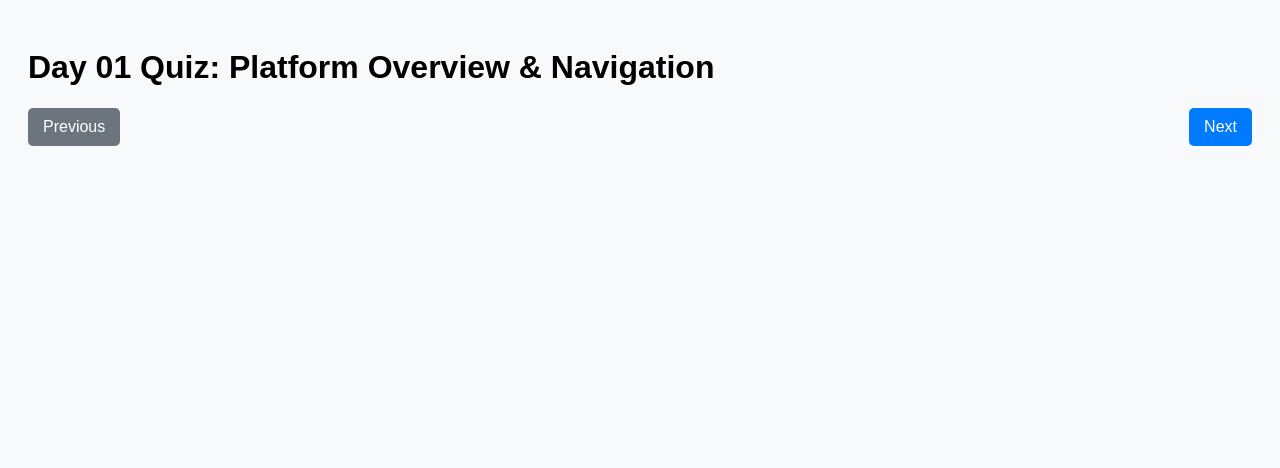
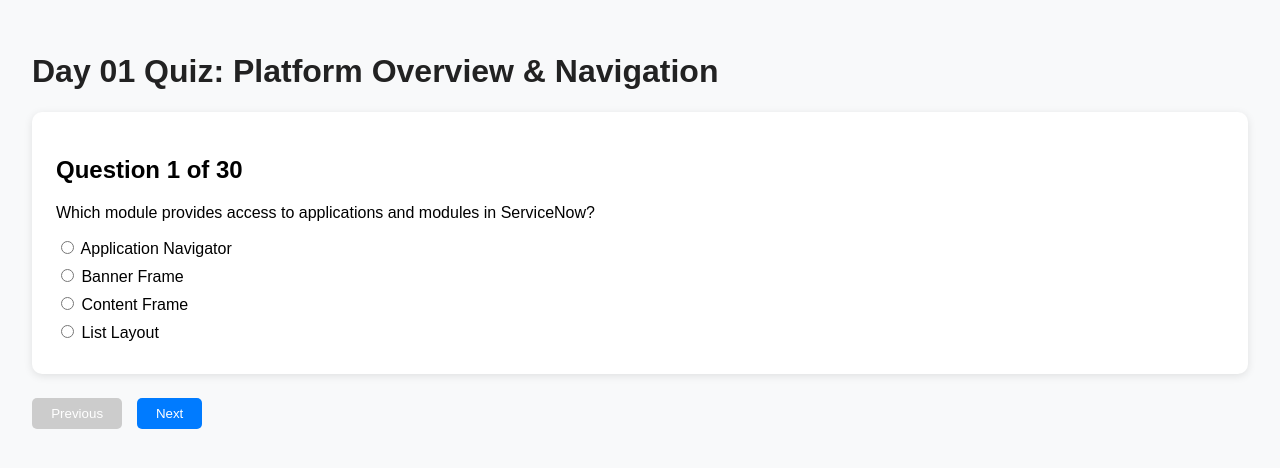
Before and after one commit to SivaSankarChandu/servicenow-csa-30day-masterplan, a plain HTML site: page quizzes/day01-quiz.html in a window 1280 px wide. Drawn offline with Linux system fonts and the light colour scheme.

Commit message:
day01-quiz-update

```diff
--- a/quizzes/day01-quiz.html
+++ b/quizzes/day01-quiz.html
@@ -1,256 +1,212 @@
 <!DOCTYPE html>
 <html lang="en">
 <head>
-  <meta charset="UTF-8">
-  <meta name="viewport" content="width=device-width, initial-scale=1.0">
-  <title>Day 01 - Platform Overview & Navigation Quiz</title>
+  <meta charset="UTF-8" />
+  <meta name="viewport" content="width=device-width, initial-scale=1.0"/>
+  <title>Day 01 Quiz: Platform Overview & Navigation</title>
   <style>
     body {
       font-family: Arial, sans-serif;
-      padding: 20px;
-      background-color: #f8f9fa;
+      background: #f8f9fa;
+      margin: 0;
+      padding: 2rem;
     }
-    .question {
-      display: none;
-      background-color: #ffffff;
-      border-radius: 8px;
-      box-shadow: 0 2px 4px rgba(0, 0, 0, 0.1);
-      padding: 20px;
-      margin-bottom: 20px;
+    h1 {
+      color: #222;
     }
-    .question.active {
-      display: block;
+    .question-card {
+      background: white;
+      border-radius: 10px;
+      box-shadow: 0 2px 8px rgba(0, 0, 0, 0.1);
+      padding: 1.5rem;
+      margin-top: 1rem;
     }
     .options label {
       display: block;
-      margin-bottom: 10px;
+      margin: 0.5rem 0;
+    }
+    .navigation {
+      margin-top: 1.5rem;
+    }
+    button {
+      padding: 0.5rem 1.2rem;
+      margin-right: 10px;
+      border: none;
+      border-radius: 5px;
+      background: #007bff;
+      color: white;
       cursor: pointer;
     }
-    .navigation {
-      margin-top: 20px;
-      display: flex;
-      justify-content: space-between;
-    }
-    button {
-      padding: 10px 15px;
-      font-size: 16px;
-      cursor: pointer;
-      border: none;
-      border-radius: 5px;
-    }
-    .prev-btn {
-      background-color: #6c757d;
-      color: white;
-    }
-    .next-btn {
-      background-color: #007bff;
-      color: white;
-    }
-    .answer {
-      margin-top: 10px;
-      display: none;
-      color: green;
+    button:disabled {
+      background: #ccc;
+      cursor: not-allowed;
     }
   </style>
 </head>
 <body>
-
   <h1>Day 01 Quiz: Platform Overview & Navigation</h1>
-
-<div id="quiz-container"></div>
-
+  <div class="question-card" id="questionCard"></div>
   <div class="navigation">
-  <button class="prev-btn" onclick="prevQuestion()">Previous</button>
-  <button class="next-btn" onclick="nextQuestion()">Next</button>
+    <button onclick="prevQuestion()" id="prevBtn">Previous</button>
+    <button onclick="nextQuestion()" id="nextBtn">Next</button>
   </div>
 
   <script>
     const questions = [
       {
-      q: "What is the primary purpose of the ServiceNow Platform?",
-      options: ["Email service automation", "Customer relationship management", "Digital workflow automation", "Hardware maintenance"],
-      answer: 2
+        question: "Which module provides access to applications and modules in ServiceNow?",
+        options: ["Application Navigator", "Banner Frame", "Content Frame", "List Layout"],
       },
       {
-      q: "Which UI component provides users quick access to applications and modules?",
-      options: ["Sidebar", "App Navigator", "Banner Frame", "Form Layout"],
-      answer: 1
+        question: "What is the purpose of the filter navigator?",
+        options: ["To find applications and modules quickly", "To filter records in a list", "To customize a form", "To create new tables"],
       },
       {
-      q: "In which module can you view and manage active user sessions?",
-      options: ["System Logs > Events", "User Administration > Active Sessions", "System Diagnostics > Sessions", "System Security > Sessions"],
-      answer: 1
+        question: "Which component displays the logo, user info, and global search?",
+        options: ["Application Navigator", "Content Frame", "Banner Frame", "List Header"],
+      },
+      // 🔁 Add questions 4 to 30 here (see below)
+      {
+        question: "Which UI component shows the list of records from a table?",
+        options: ["Form", "List", "Dictionary", "Module"],
       },
       {
-      q: "Which navigation type is introduced in the Next Experience UI?",
-      options: ["Legacy List View", "Classic UI Navigation", "Unified Navigation", "Simple Tabs"],
-      answer: 2
+        question: "What does clicking the star icon beside a module do?",
+        options: ["Marks it as favorite", "Deletes the module", "Sends feedback", "Creates a report"],
       },
       {
-      q: "What is a scoped application?",
-      options: ["An application with limited features", "A ServiceNow update set", "An application with a unique namespace to avoid conflicts", "A free plugin"],
-      answer: 2
+        question: "What is the Global Search used for?",
+        options: ["Searching in current form", "Finding update sets", "Searching across ServiceNow instance", "Locating roles only"],
       },
       {
-      q: "Which of the following are components of the ServiceNow interface?",
-      options: ["Application Navigator", "Content Frame", "Banner Frame", "All of the above"],
-      answer: 3
+        question: "What happens when you collapse the Application Navigator?",
+        options: ["You see the list view", "You gain more space in content frame", "It logs you out", "It switches theme"],
       },
       {
-      q: "Where do you access your user preferences like theme, timezone, and notifications?",
-      options: ["Profile > Preferences", "System Settings", "Banner Menu > Preferences", "App Settings"],
-      answer: 1
+        question: "What is the role of the Content Frame?",
+        options: ["Displays applications", "Displays modules", "Displays records or UI", "Displays system logs"],
       },
       {
-      q: "Which search option searches across all applications, tables, and modules?",
-      options: ["Global Search", "List Search", "Application Navigator", "Form Search"],
-      answer: 0
+        question: "Where is the User Menu located?",
+        options: ["Top left", "Bottom left", "Top right", "Bottom right"],
       },
       {
-      q: "What is the homepage used for in ServiceNow?",
-      options: ["To create user roles", "To configure servers", "To present key performance indicators and widgets", "To develop scripts"],
-      answer: 2
+        question: "Which option allows you to personalize your theme and layout?",
+        options: ["System Properties", "Preferences", "Update Set", "Workflow Editor"],
       },
       {
-      q: "What do you call the top-level navigation element in the Next Experience UI?",
-      options: ["Page Header", "Shell Header", "Navigation Bar", "Theme Controller"],
-      answer: 1
+        question: "Which of the following lets you impersonate another user?",
+        options: ["System Logs", "Global Search", "User Menu", "List Actions"],
       },
       {
-      q: "How do users typically access ServiceNow?",
-      options: ["Via a mobile app only", "SSH session", "Web browser", "Windows application"],
-      answer: 2
+        question: "Which layout is used to view a single record?",
+        options: ["List", "Module", "Form", "Dashboard"],
       },
       {
-      q: "Which role is required to install plugins in ServiceNow?",
-      options: ["itil", "admin", "catalog_admin", "plugin_user"],
-      answer: 1
+        question: "Which option provides UI access to create incidents?",
+        options: ["Incident Module", "Global Search", "System Logs", "Knowledge Base"],
       },
       {
-      q: "The Activity Stream can be accessed from which area in a form?",
-      options: ["Form header", "Related Links", "Form context menu", "Stream icon"],
-      answer: 3
+        question: "What is the function of the gear icon in the top-right?",
+        options: ["Open preferences", "Switch update sets", "Change UI policy", "Log out"],
       },
       {
-      q: "What is the name of the menu where users access Help, Settings, and Logout?",
-      options: ["Banner Menu", "Action Menu", "User Menu", "Help Menu"],
-      answer: 2
+        question: "What is a module in ServiceNow?",
+        options: ["A page or function within an application", "A CSS theme", "A scripting engine", "A user group"],
       },
       {
-      q: "Which type of menu item in the Application Navigator links to a list of records?",
-      options: ["Module", "Table", "Record", "Role"],
-      answer: 0
+        question: "What is the default homepage in ServiceNow called?",
+        options: ["Now Dashboard", "UI View", "Service Portal", "Landing Page"],
       },
       {
-      q: "What does the star icon represent in the application navigator?",
-      options: ["Important Modules", "New Modules", "Favorites", "Recently Accessed"],
-      answer: 2
+        question: "Which feature allows users to favorite frequently used items?",
+        options: ["Pinned Views", "Starred Items", "Shortcut Panel", "Service Links"],
       },
       {
-      q: "How do you personalize your landing page in Next Experience UI?",
-      options: ["Edit Homepage Widget", "Workspace Selector", "Preferences > Landing Page", "Update Sets"],
-      answer: 1
+        question: "What happens when you type in the filter navigator?",
+        options: ["It updates global search", "It filters navigation modules in real time", "It adds new records", "It restarts the instance"],
       },
       {
-      q: "Which of the following is a benefit of using the Next Experience UI?",
-      options: ["Faster server performance", "Classic theme availability", "Improved navigation and consistency", "No need for scripting"],
-      answer: 2
+        question: "Which tab would a system admin use to view incident module?",
+        options: ["Platform", "Incident Application", "Application Navigator", "User Menu"],
       },
       {
-      q: "What is the purpose of the "Filter Navigator"?",
-      options: ["To search for records", "To apply ACLs", "To find applications and modules", "To limit plugin usage"],
-      answer: 2
+        question: "Where can you find the Logout option?",
+        options: ["Under User Menu", "In Application Navigator", "In the List Header", "In Content Frame"],
       },
       {
-      q: "Which of these best describes the banner frame?",
-      options: ["The left navigation pane", "The area displaying records", "The top frame with user controls and branding", "The footer of the platform"],
-      answer: 2
+        question: "Which ServiceNow version UI is also called Polaris UI?",
+        options: ["UI15", "UI16", "Next Experience", "Classic UI"],
       },
       {
-      q: "Which role is required to impersonate a user?",
-      options: ["itil", "admin", "user_admin", "impersonator"],
-      answer: 1
+        question: "What does the magnifying glass icon denote in input fields?",
+        options: ["Search", "Reference lookup", "Attachment", "Filter"],
       },
       {
-      q: "Which UI component displays a list of modules under an application?",
-      options: ["Application Menu", "Form Context Menu", "System Settings", "Dashboard"],
-      answer: 0
+        question: "What is the maximum number of favorites a user can save?",
+        options: ["5", "10", "Unlimited", "Depends on instance settings"],
       },
       {
-      q: "Where can users see their own tasks assigned in the system?",
-      options: ["Self-Service > My Tasks", "Incident > Assigned to Me", "My Work", "All of the above"],
-      answer: 3
+        question: "How can a user access their profile preferences?",
+        options: ["Through Application Navigator", "By clicking their avatar", "Using Filter Navigator", "Only via Admin"],
       },
       {
-      q: "Which key combination brings up the Global Search from anywhere?",
-      options: ["Shift + G", "Ctrl + G", "Ctrl + Alt + F", "None, it's always visible"],
-      answer: 3
+        question: "Which UI element helps organize applications in a collapsible list?",
+        options: ["List", "Navigator", "Accordion", "Frame"],
       },
       {
-      q: "What does impersonating a user help you with?",
-      options: ["Debugging a user's access and UI experience", "Modifying ACLs", "Viewing the Service Catalog", "Accessing Global Update Sets"],
-      answer: 0
+        question: "What does the Application Navigator show?",
+        options: ["All users", "Active records", "Available apps & modules", "Workflows"],
       },
       {
-      q: "Which plugin provides UI enhancements and new navigation layouts?",
-      options: ["Performance Analytics", "Virtual Agent", "Next Experience UI", "Field Service Management"],
-      answer: 2
+        question: "What is the keyboard shortcut to open Global Search?",
+        options: ["Ctrl+F", "Shift+S", "Alt+G", "Command+G"],
       },
       {
-      q: "Which feature allows navigating multiple instances or views of ServiceNow?",
-      options: ["Tabbed Browsing", "Shell Header Switcher", "App Navigator", "Multi-UI View"],
-      answer: 1
+        question: "Which menu provides the option 'Impersonate User'?",
+        options: ["Application Menu", "System Logs", "User Menu", "List Menu"],
       },
       {
-      q: "How do you quickly locate a module within a large application menu?",
-      options: ["Collapse All", "Use Search in Filter Navigator", "Use Form Context Menu", "Reload Navigation"],
-      answer: 1
+        question: "What is the function of the Content Frame?",
+        options: ["To list users", "To display main content", "To manage roles", "To show update sets"],
       },
       {
-      q: "Which section displays widgets and reports on the homepage?",
-      options: ["Content Frame", "Banner Frame", "Dashboard", "App Menu"],
-      answer: 2
-    },
-    {
-      q: "Which of the following best describes the Content Frame?",
-      options: ["Where applications are searched", "Top of the screen", "Displays forms and lists", "Used for notifications only"],
-      answer: 2
+        question: "Which UI area contains the favorite items and history?",
+        options: ["Content Frame", "Banner Frame", "Navigator", "Favorites Pane"],
       }
     ];
 
     let currentQuestion = 0;
-  const container = document.getElementById("quiz-container");
 
-  function loadQuestion(index) {
-    container.innerHTML = "";
-    const q = questions[index];
-    const div = document.createElement("div");
-    div.className = "question active";
-    div.innerHTML = `<h3>Q${index + 1}. ${q.q}</h3>
+    function renderQuestion() {
+      const q = questions[currentQuestion];
+      const questionDiv = document.getElementById("questionCard");
+      questionDiv.innerHTML = `
+        <h2>Question ${currentQuestion + 1} of ${questions.length}</h2>
+        <p>${q.question}</p>
         <div class="options">
-        ${q.options.map((opt, i) => `<label><input type='radio' name='q${index}' value='${i}'> ${opt}</label>`).join("")}
+          ${q.options.map(opt => `<label><input type="radio" name="q${currentQuestion}" /> ${opt}</label>`).join('')}
         </div>
-      <div class="answer" id='answer${index}'>✅ Correct Answer: ${q.options[q.answer]}</div>
-      <button onclick='document.getElementById("answer${index}").style.display="block"'>Check Answer</button>`;
-    container.appendChild(div);
+      `;
+      document.getElementById("prevBtn").disabled = currentQuestion === 0;
+      document.getElementById("nextBtn").disabled = currentQuestion === questions.length - 1;
     }
 
     function nextQuestion() {
       if (currentQuestion < questions.length - 1) {
         currentQuestion++;
-      loadQuestion(currentQuestion);
+        renderQuestion();
       }
     }
 
     function prevQuestion() {
       if (currentQuestion > 0) {
         currentQuestion--;
-      loadQuestion(currentQuestion);
+        renderQuestion();
       }
     }
 
-  loadQuestion(currentQuestion);
+    window.onload = renderQuestion;
   </script>
-
 </body>
 </html>
```
Lines whose indentation alone changed are shown as unchanged.
